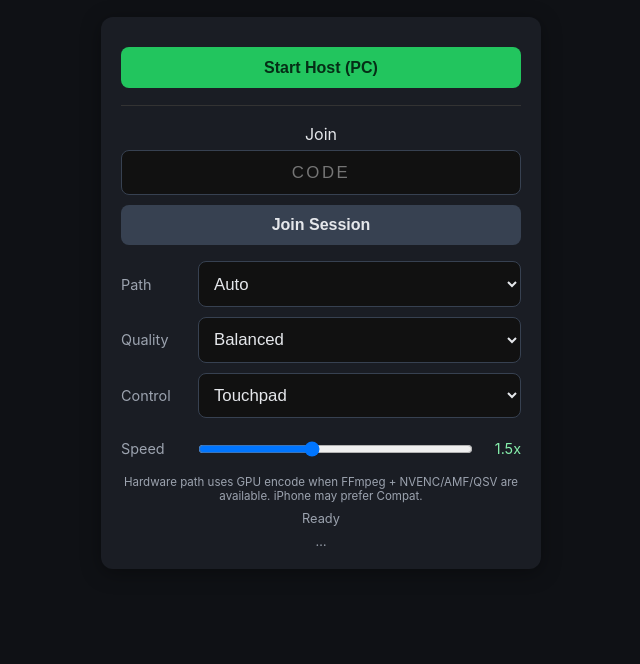
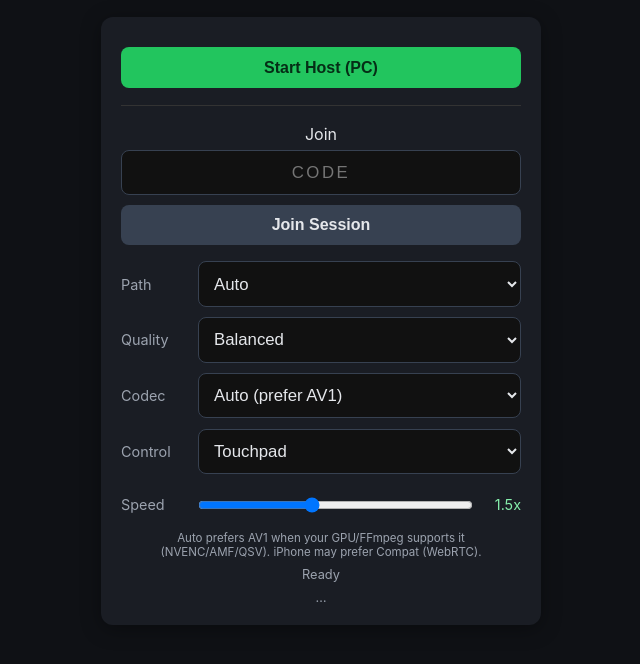
Before and after one commit to IornMan1213/couchforge, a website: page public/index.html in a window 1280 px wide. Shown: the part 68-732 px from the top of the page, without its empty margins (319-959 px from the left). Drawn offline with nearby package versions, Linux system fonts and the light colour scheme; no server answers.

Commit message:
UI: codec selector Auto/AV1/HEVC/H.264 and client codec wiring

```diff
--- a/public/index.html
+++ b/public/index.html
@@ -103,6 +103,15 @@
       </select>
     </div>
     <div class="row">
+      <label>Codec</label>
+      <select id="codecMode">
+        <option value="auto" selected>Auto (prefer AV1)</option>
+        <option value="av1">AV1</option>
+        <option value="hevc">HEVC</option>
+        <option value="h264">H.264</option>
+      </select>
+    </div>
+    <div class="row">
       <label>Control</label>
       <select id="inputMode">
         <option value="touchpad" selected>Touchpad</option>
@@ -114,7 +123,7 @@
       <input type="range" id="sens" min="0.5" max="3" step="0.1" value="1.5" />
       <span id="sensVal" style="color:#86efac;min-width:2.4rem;text-align:right;">1.5x</span>
     </div>
-    <p class="hint">Hardware path uses GPU encode when FFmpeg + NVENC/AMF/QSV are available. iPhone may prefer Compat.</p>
+    <p class="hint">Auto prefers AV1 when your GPU/FFmpeg supports it (NVENC/AMF/QSV). iPhone may prefer Compat (WebRTC).</p>
 
     <div id="status">Ready</div>
     <div id="connStatus">…</div>
```
